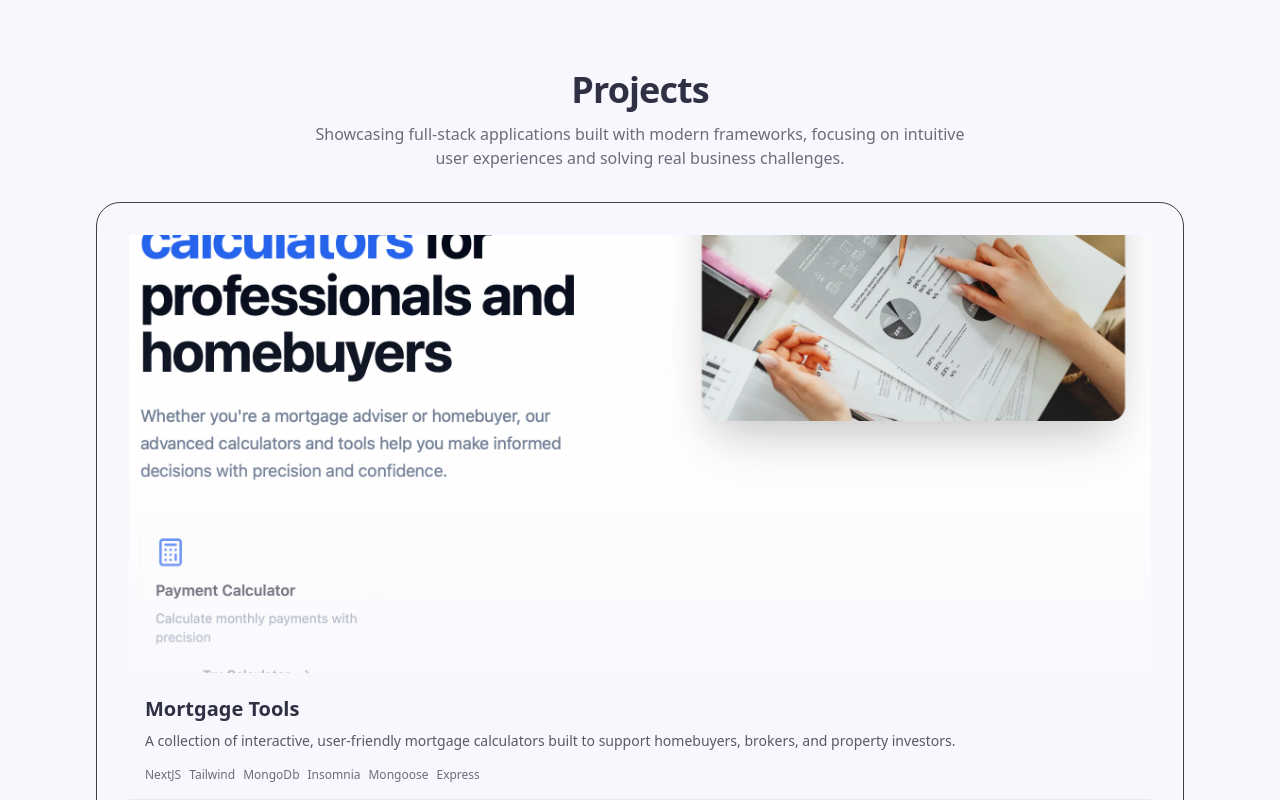
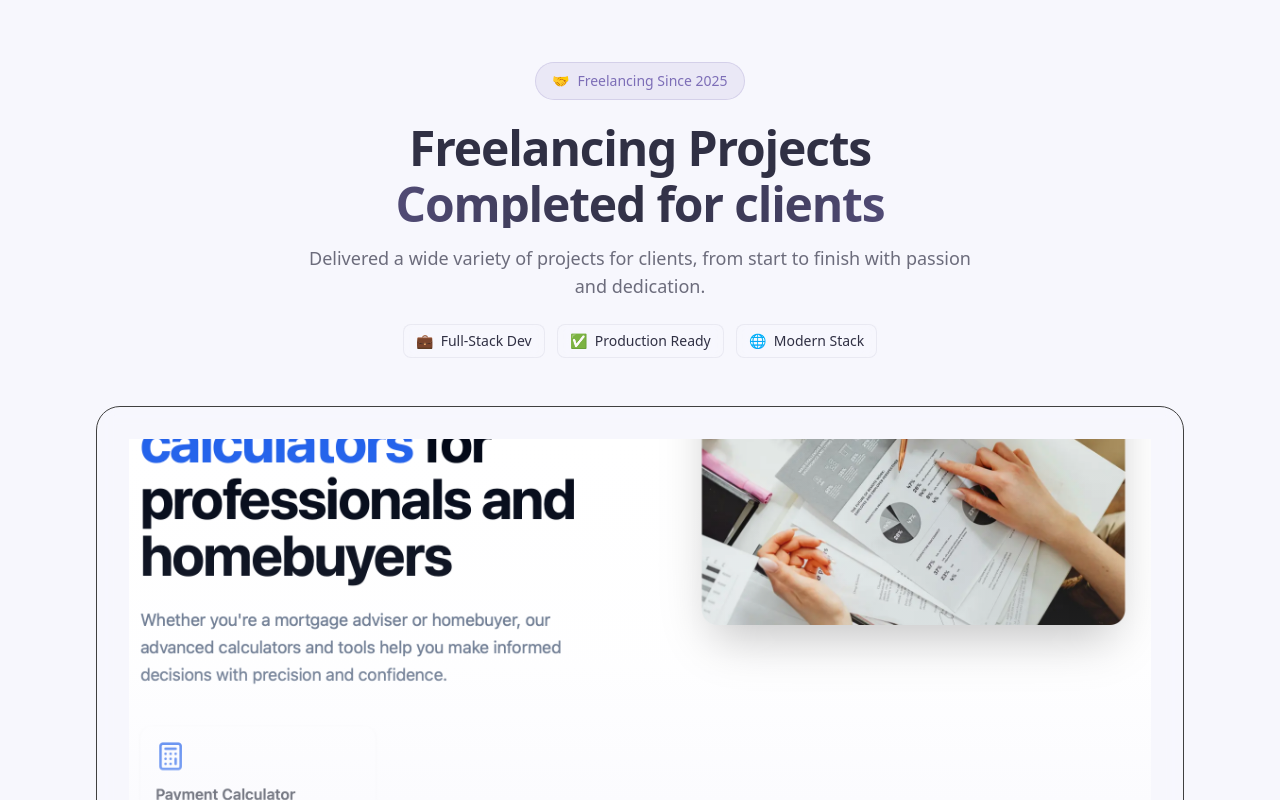
Before and after one commit to zakhajjaji/The-Blueprint, a Next.js app: page / in a window 1280 px wide. Shown: the part 580-1380 px from the top of the page. Built offline with nearby package versions, Linux system fonts and the light colour scheme.

Commit message:
freelance section updated

```diff
--- a/src/components/ProjectCard.tsx
+++ b/src/components/ProjectCard.tsx
@@ -47,7 +47,10 @@ export const ProjectCard = ({ title, description, link, image, tags, featured }:
       <CardFooter className='px-4 pb-4'>
         <div className='flex flex-wrap items-center gap-2'>
           {tags.map(tag => (
-            <span key={tag} className='font-mono text-[11px] md:text-xs text-foreground/70'>
+            <span
+              key={tag}
+              className='px-2.5 py-1 rounded-full text-[16px] font-medium bg-accent/50 text-accent-foreground border border-accent-foreground/10 hover:bg-accent/70 transition-colors'
+            >
               {tag}
             </span>
           ))}
--- a/src/components/Projects.tsx
+++ b/src/components/Projects.tsx
@@ -9,8 +9,7 @@ const projects = [
     description: "A collection of interactive, user-friendly mortgage calculators built to support homebuyers, brokers, and property investors.",
     link: "https://mortgage-tools-fney.vercel.app",
     image: "/assets/mortgage.suite.png",
-    tags: ["NextJS", "Tailwind", "MongoDb", "Insomnia", "Mongoose", "Express"],
-    status: "complete" as const
+    tags: ["NextJS","TypeScript", "MongoDB", "Insomnia", "Node.JS", "Express"],
   },
   {
     title: "Batman vs. Riddler",
@@ -18,7 +17,6 @@ const projects = [
     link: "https://funkmafia.github.io/batman-vs-riddler/",
     image: "/assets/Riddle me this screenshot.png",
     tags: ["JavaScript", "Tailwind", "OOP"],
-    status: "complete" as const
   },
 
   {
@@ -27,7 +25,6 @@ const projects = [
     link: "https://weather-app-lovat-gamma-72.vercel.app",
     image: "/assets/Weather-app.png",
     tags: ["Next.js", "Tailwind"],
-    status: "complete" as const
   },
 ]
 export const Projects = () => {
@@ -35,12 +32,38 @@ export const Projects = () => {
 
     <section id="projects" className="pt-12 md:pt-6 pb-6 md:pb-4 text-foreground">
       <div className="mx-auto max-w-6xl px-4 sm:px-6 md:px-8">
-        <div className="text-center mb-6 md:mb-8">
+        <div className="text-center md:mb-12">
+          <div className="inline-flex items-center gap-2 px-4 py-2 mb-6 rounded-full bg-primary/10 border border-primary/20 text-sm font-medium text-primary">
+            <span>🤝</span>
+            <span>Freelancing Since 2025</span>
+          </div>
 
-          <h2 className="mt-2 text-3xl md:text-4xl font-semibold tracking-tight">Projects</h2>
-          <p className="mt-3 text-foreground/70 max-w-2xl mx-auto">
-            Showcasing full-stack applications built with modern frameworks, focusing on intuitive user experiences and solving real business challenges.
+
+          <h2 className="text-4xl md:text-5xl font-bold tracking-tight">
+            <span className="block">Freelancing Projects</span>
+            <span className="block mt-2 bg-gradient-to-r from-primary via-accent-foreground to-primary bg-clip-text text-transparent">
+              Completed for clients
+            </span>
+          </h2>
+
+          <p className="mt-4 text-foreground/70 max-w-2xl mx-auto text-base md:text-lg">
+            Delivered a wide variety of projects for clients, from start to finish with passion and dedication.
           </p>
+
+          <div className="mt-6 flex flex-wrap items-center justify-center gap-3 text-sm">
+            <div className="flex items-center gap-2 px-3 py-1.5 rounded-lg bg-background/60 border border-border/70 backdrop-blur">
+              <span>💼</span>
+              <span className="font-medium">Full-Stack Dev</span>
+            </div>
+            <div className="flex items-center gap-2 px-3 py-1.5 rounded-lg bg-background/60 border border-border/70 backdrop-blur">
+              <span>✅</span>
+              <span className="font-medium">Production Ready</span>
+            </div>
+            <div className="flex items-center gap-2 px-3 py-1.5 rounded-lg bg-background/60 border border-border/70 backdrop-blur">
+              <span>🌐</span>
+              <span className="font-medium">Modern Stack</span>
+            </div>
+          </div>
         </div>
 
         <div className="grid grid-cols-1 md:grid-cols-2 gap-6">
```
